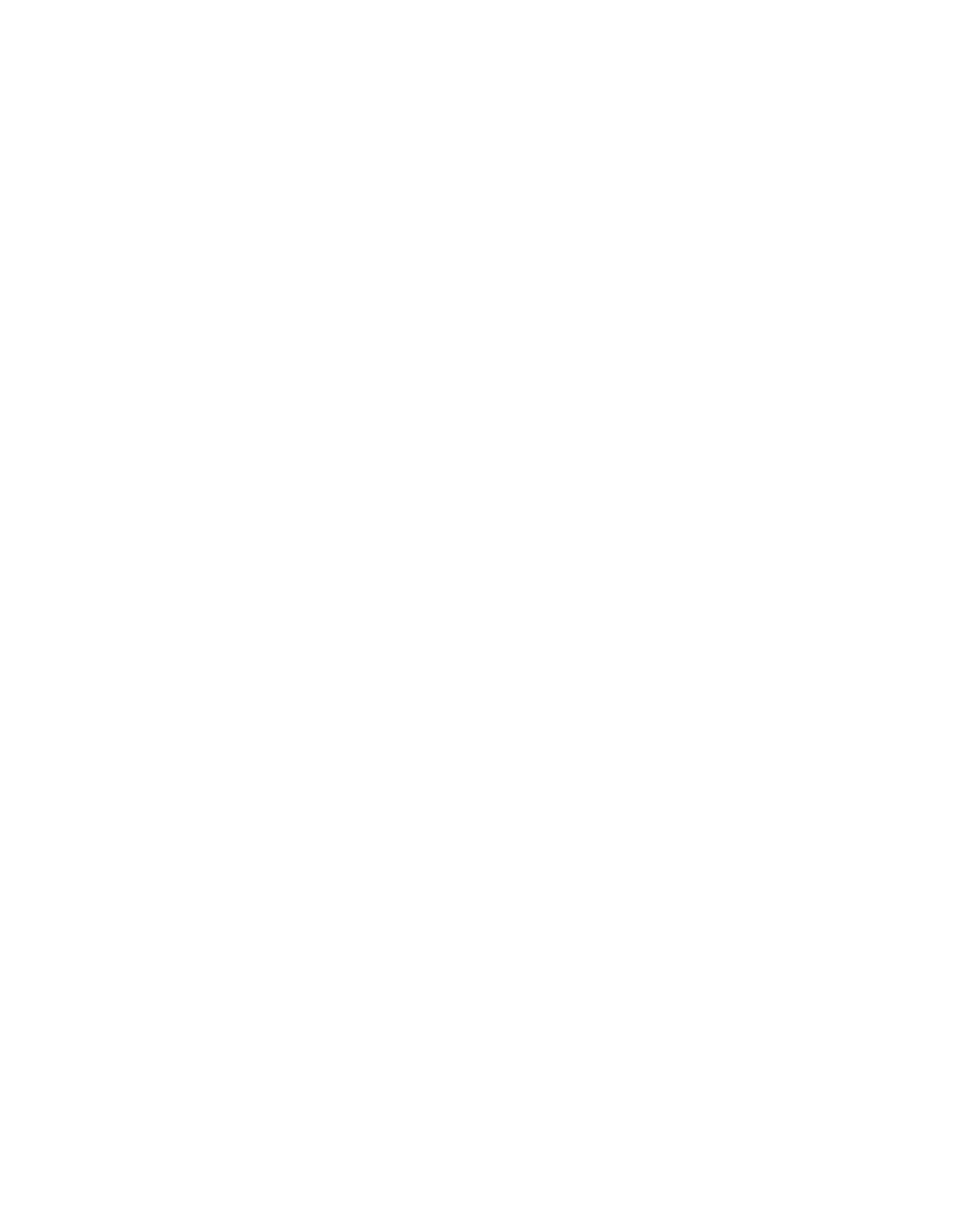
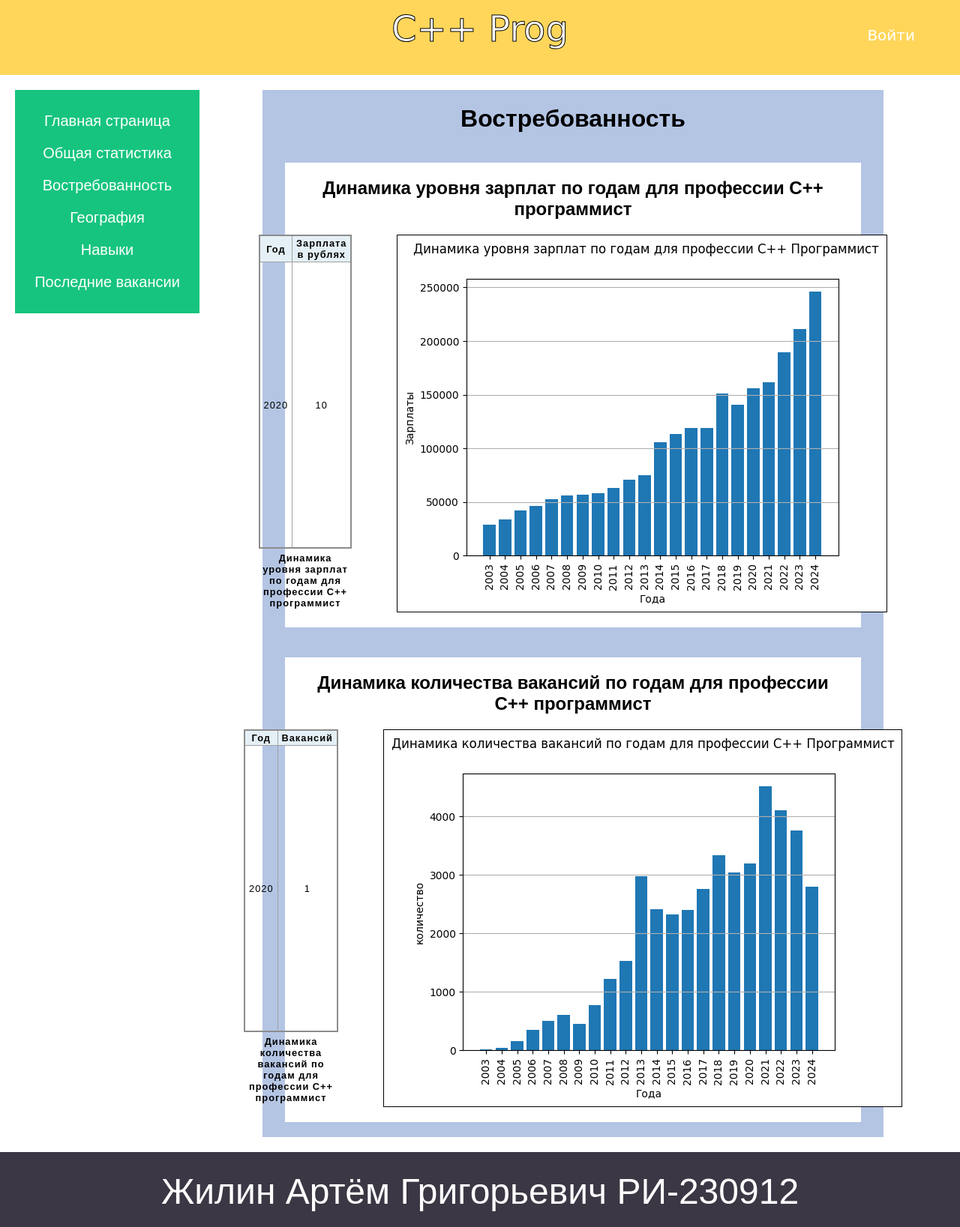
Before and after one commit to skwich/Django-project, a Django app: page /relevance/ in a window 1280 px wide. Before the commit the page is empty. Shown: the whole page at 75% size. Before the commit the page ends 800 px from the top, so only its background shows below. Run offline with Django 5.2, Linux system fonts and the light colour scheme; tables that the repository leaves empty hold one stand-in row (values such as "Sample post").

Commit message:
create relevance.html page

```diff
--- a/sitecppprog/cppprog/admin.py
+++ b/sitecppprog/cppprog/admin.py
@@ -7,4 +7,6 @@ admin.site.register(SalaryDynamicsOfYear)
 admin.site.register(CountDynamicsOfYear)
 admin.site.register(SalaryDynamicsOfCity)
 admin.site.register(RateOfCity)
+admin.site.register(VacancySalaryDynamicsOfYear)
+admin.site.register(VacancyCountDynamicsOfYear)
 admin.site.register(ImagesModel)
--- a/sitecppprog/cppprog/models.py
+++ b/sitecppprog/cppprog/models.py
@@ -60,6 +60,30 @@ class Top20Skills(models.Model):
         verbose_name_plural = "ТОП-20 навыков по годам"
 
 
+class VacancySalaryDynamicsOfYear(models.Model):
+    year = models.IntegerField("Год")
+    salary = models.PositiveIntegerField("Зарплата в рублях")
+
+    def __str__(self):
+        return str(self.year)
+
+    class Meta:
+        verbose_name = "Динамика уровня зарплат по годам для профессии C++ программист"
+        verbose_name_plural = "Динамика уровня зарплат по годам для профессии C++ программист"
+
+
+class VacancyCountDynamicsOfYear(models.Model):
+    year = models.IntegerField("Год")
+    vacancies_number = models.PositiveIntegerField("Вакансий")
+
+    def __str__(self):
+        return str(self.year)
+
+    class Meta:
+        verbose_name = "Динамика количества вакансий по годам для профессии C++ программист"
+        verbose_name_plural = "Динамика количества вакансий по годам для профессии C++ программист"
+
+
 # Images Model
 class ImagesModel(models.Model):
     name = models.CharField("Название изображения", max_length=255)
--- a/sitecppprog/cppprog/templates/cppprog/relevance.html
+++ b/sitecppprog/cppprog/templates/cppprog/relevance.html
@@ -1,10 +1,67 @@
-<!DOCTYPE html>
-<html lang="en">
-<head>
-    <meta charset="UTF-8">
-    <title>Title</title>
-</head>
-<body>
+{% extends 'cppprog/template.html' %}
+{% block title %}<title>C++ Prog: Востребованность</title>{% endblock %}
+{% load static %}
 
-</body>
-</html>
+{% block links %}
+<link type="text/css" rel="stylesheet" href="{% static 'cppprog/css/statistics.css' %}">
+{% endblock %}
+
+{% block content %}
+<content>
+    <h1>Востребованность</h1>
+    <div class="statystics">
+        <h2 class="title">Динамика уровня зарплат по годам для профессии C++ программист</h2>
+        <div class="data">
+            <table class="table">
+            <caption class="caption">Динамика уровня зарплат по годам для профессии C++ программист</caption>
+            <thead>
+                <tr>
+                    <th scope="col">Год</th>
+                    <th scope="col">Зарплата в рублях</th>
+                </tr>
+            </thead>
+            <tbody>
+            {% for instance in salary_dynamics_of_years %}
+                <tr>
+                    <td>
+                        {{ instance.fields.year }}
+                    </td>
+                    <td>
+                        {{ instance.fields.salary }}
+                    </td>
+                </tr>
+            {% endfor %}
+            </tbody>
+        </table>
+            <img class="plot" src="/media/VacancySalaryDynamicsOfYears.png"/>
+        </div>
+    </div>
+    <div class="statystics">
+        <h2 class="title">Динамика количества вакансий по годам для профессии C++ программист</h2>
+        <div class="data">
+            <table class="table">
+            <caption class="caption">Динамика количества вакансий по годам для профессии C++ программист</caption>
+            <thead>
+                <tr>
+                    <th scope="col">Год</th>
+                    <th scope="col">Вакансий</th>
+                </tr>
+            </thead>
+            <tbody>
+            {% for instance in count_dynamics_of_years %}
+                <tr>
+                    <td>
+                        {{ instance.fields.year }}
+                    </td>
+                    <td>
+                        {{ instance.fields.vacancies_number }}
+                    </td>
+                </tr>
+            {% endfor %}
+            </tbody>
+        </table>
+            <img class="plot" src="/media/VacancyCountDynamicsOfYears.png"/>
+        </div>
+    </div>
+</content>
+{% endblock %}
--- a/sitecppprog/cppprog/views.py
+++ b/sitecppprog/cppprog/views.py
@@ -24,7 +24,14 @@ def statistics(request):
     return render(request, 'cppprog/statistics.html', context=context)
 
 def relevance(request):
-    return render(request, 'cppprog/relevance.html')
+    salary_dynamics_of_years = serializers.serialize("python", VacancySalaryDynamicsOfYear.objects.all())
+    count_dynamics_of_years = serializers.serialize("python", VacancyCountDynamicsOfYear.objects.all())
+
+    context = {
+        'salary_dynamics_of_years': salary_dynamics_of_years,
+        'count_dynamics_of_years': count_dynamics_of_years,
+    }
+    return render(request, 'cppprog/relevance.html', context=context)
 
 def geography(request):
     return render(request, 'cppprog/geography.html')
```
